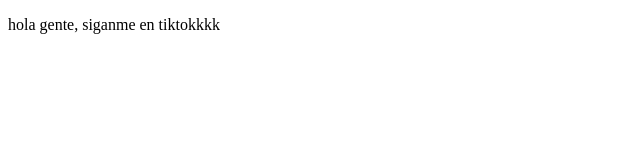
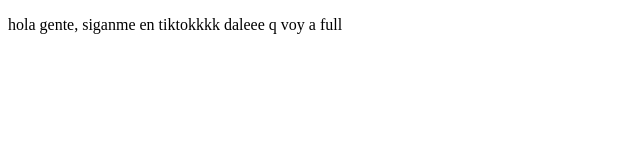
Before and after one commit to huiciraul/proyectodemo, a plain HTML site: page index.html in a window 1280 px wide. Shown: the whole page, without its empty margins (0-640 px from the left). Drawn offline with Linux system fonts and the light colour scheme.

Commit message:
agregamos una nueva nota

```diff
--- a/index.html
+++ b/index.html
@@ -8,7 +8,7 @@
 </head>
 <body>
    <p>
-    hola gente, siganme en tiktokkkk
+    hola gente, siganme en tiktokkkk daleee q voy a full
    </p>
 </body>
 </html>
```
